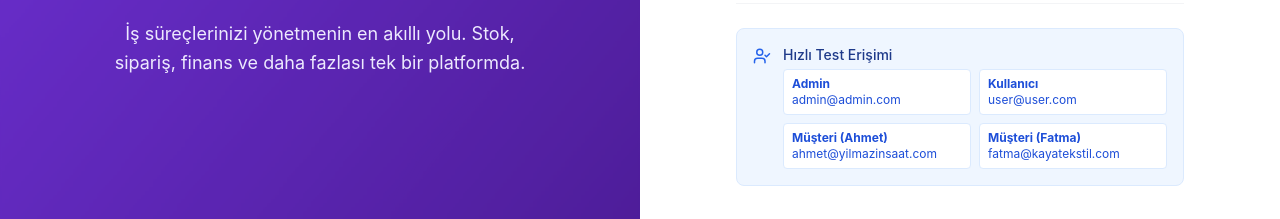
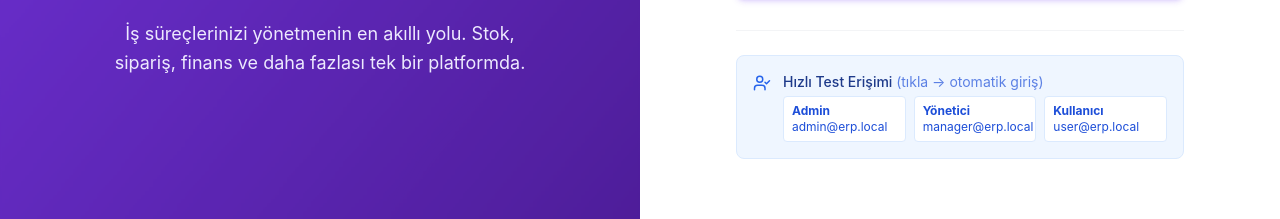
Before and after one commit to alihaydarkir/ERP-system, a React (Vite) app in the folder frontend/: page /login in a window 1280 px wide. Shown: the part 468-687 px from the top of the page. Built offline with nearby package versions, Linux system fonts and the light colour scheme; no server answers.

Commit message:
feat(login): demo hesaplari icin tek tikla otomatik giris butonlari
- Hatali eski demo kimlikleri (admin@admin.com vb.) kaldirildi
- Seed staff hesaplari eklendi: admin/manager/user @erp.local (Admin123!)
- Butonlar formu doldurup otomatik giris yapar (performLogin paylasimi)

```diff
--- a/frontend/src/pages/LoginPage.jsx
+++ b/frontend/src/pages/LoginPage.jsx
@@ -16,19 +16,10 @@ export default function LoginPage() {
   const navigate = useNavigate();
   const { login } = useAuthStore();
 
-  const handleSubmit = async (e) => {
-    e.preventDefault();
-
-    const nextErrors = validateLoginForm({ email, password });
-    setErrors(nextErrors);
-    if (hasValidationErrors(nextErrors)) {
-      return;
-    }
-
+  const performLogin = async (loginEmail, loginPassword) => {
     setLoading(true);
-
     try {
-      const response = await authService.login(email, password);
+      const response = await authService.login(loginEmail, loginPassword);
       const payload = response?.data || {};
 
       if (response.success) {
@@ -42,6 +33,33 @@ export default function LoginPage() {
       setLoading(false);
     }
   };
+
+  const handleSubmit = async (e) => {
+    e.preventDefault();
+
+    const nextErrors = validateLoginForm({ email, password });
+    setErrors(nextErrors);
+    if (hasValidationErrors(nextErrors)) {
+      return;
+    }
+
+    await performLogin(email, password);
+  };
+
+  // Demo hesabıyla tek tıkla otomatik giriş (formu da doldurur)
+  const quickLogin = (qEmail, qPassword) => {
+    setEmail(qEmail);
+    setPassword(qPassword);
+    setErrors({ email: '', password: '' });
+    performLogin(qEmail, qPassword);
+  };
+
+  // Seed demo hesapları (hepsi Admin123!)
+  const DEMO_ACCOUNTS = [
+    { label: 'Admin', email: 'admin@erp.local', password: 'Admin123!' },
+    { label: 'Yönetici', email: 'manager@erp.local', password: 'Admin123!' },
+    { label: 'Kullanıcı', email: 'user@erp.local', password: 'Admin123!' },
+  ];
 
   const handleFieldChange = (field, value) => {
     if (field === 'email') setEmail(value);
@@ -155,37 +173,21 @@ export default function LoginPage() {
                    </div>
                    <div className='flex-1 min-w-0'>
                       <p className='text-sm font-medium text-blue-900 dark:text-blue-300 mb-1'>
-                         Hızlı Test Erişimi
+                         Hızlı Test Erişimi <span className='font-normal text-blue-700/70 dark:text-blue-400/70'>(tıkla → otomatik giriş)</span>
                       </p>
-                      <div className='grid grid-cols-2 gap-2'>
-                        <button
-                          onClick={() => { setEmail('admin@admin.com'); setPassword('admin123'); }}
-                          className='text-xs bg-white dark:bg-gray-800 px-2 py-1.5 rounded border border-blue-100 dark:border-blue-800 text-blue-700 dark:text-blue-300 hover:bg-blue-50 dark:bg-blue-900/20 dark:hover:bg-blue-900/40 transition text-left'
-                        >
-                          <span className='font-bold block'>Admin</span>
-                          admin@admin.com
-                        </button>
-                        <button
-                          onClick={() => { setEmail('user@user.com'); setPassword('user123'); }}
-                          className='text-xs bg-white dark:bg-gray-800 px-2 py-1.5 rounded border border-blue-100 dark:border-blue-800 text-blue-700 dark:text-blue-300 hover:bg-blue-50 dark:bg-blue-900/20 dark:hover:bg-blue-900/40 transition text-left'
-                        >
-                          <span className='font-bold block'>Kullanıcı</span>
-                          user@user.com
-                        </button>
-                        <button
-                          onClick={() => { setEmail('ahmet@yilmazinsaat.com'); setPassword('Customer123!'); }}
-                          className='text-xs bg-white dark:bg-gray-800 px-2 py-1.5 rounded border border-blue-100 dark:border-blue-800 text-blue-700 dark:text-blue-300 hover:bg-blue-50 dark:bg-blue-900/20 dark:hover:bg-blue-900/40 transition text-left'
-                        >
-                          <span className='font-bold block'>Müşteri (Ahmet)</span>
-                          ahmet@yilmazinsaat.com
-                        </button>
-                        <button
-                          onClick={() => { setEmail('fatma@kayatekstil.com'); setPassword('Customer123!'); }}
-                          className='text-xs bg-white dark:bg-gray-800 px-2 py-1.5 rounded border border-blue-100 dark:border-blue-800 text-blue-700 dark:text-blue-300 hover:bg-blue-50 dark:bg-blue-900/20 dark:hover:bg-blue-900/40 transition text-left'
-                        >
-                          <span className='font-bold block'>Müşteri (Fatma)</span>
-                          fatma@kayatekstil.com
-                        </button>
+                      <div className='grid grid-cols-3 gap-2'>
+                        {DEMO_ACCOUNTS.map((acc) => (
+                          <button
+                            key={acc.email}
+                            type='button'
+                            disabled={loading}
+                            onClick={() => quickLogin(acc.email, acc.password)}
+                            className='text-xs bg-white dark:bg-gray-800 px-2 py-1.5 rounded border border-blue-100 dark:border-blue-800 text-blue-700 dark:text-blue-300 hover:bg-blue-50 dark:bg-blue-900/20 dark:hover:bg-blue-900/40 transition text-left disabled:opacity-50 disabled:cursor-not-allowed'
+                          >
+                            <span className='font-bold block'>{acc.label}</span>
+                            {acc.email}
+                          </button>
+                        ))}
                       </div>
                    </div>
                 </div>
```
